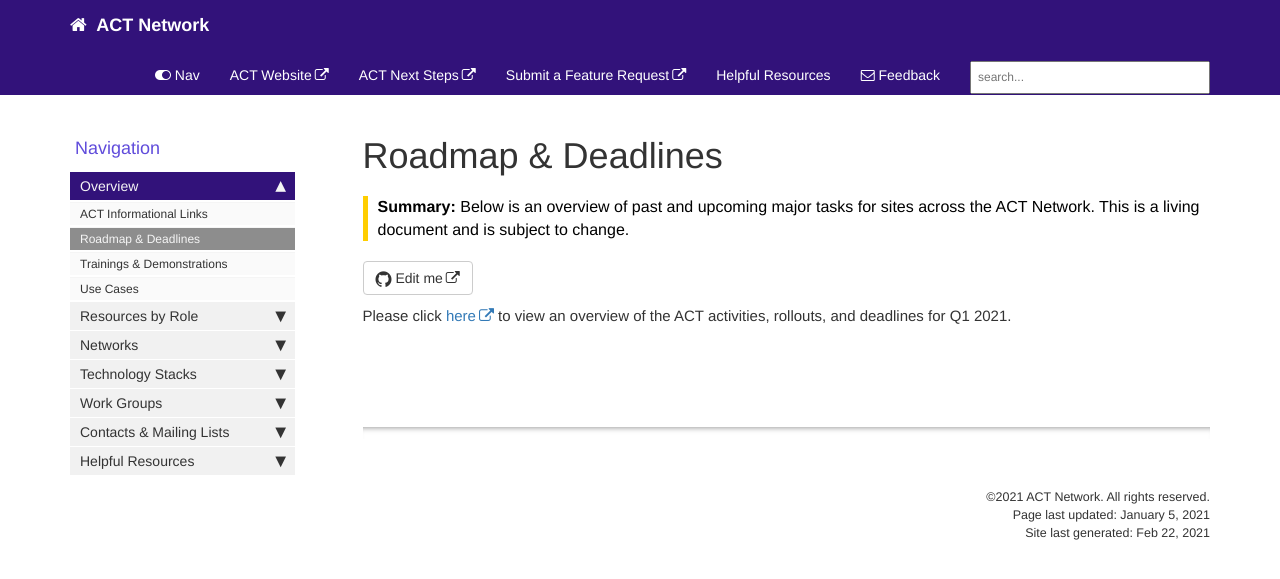
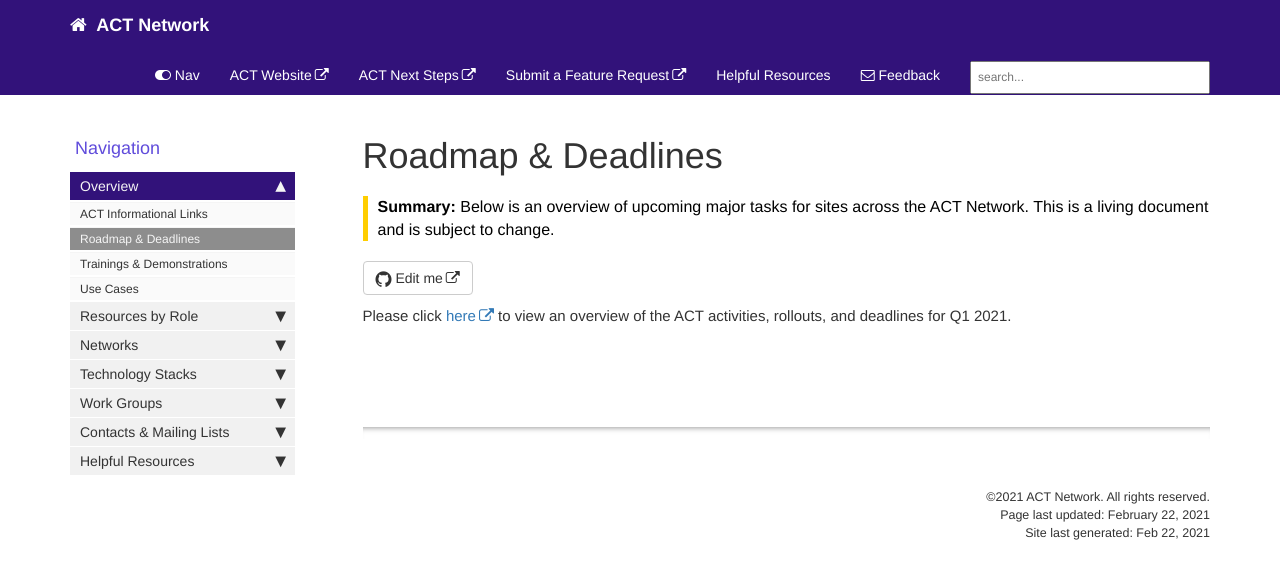
Before and after one commit to dbmi-pitt/ACT-Network, a Jekyll site: the page built from pages/mydoc/roadmap.md, in a window 1280 px wide. Shown: the top 579 px of the page. Built offline with Jekyll 4.4.1, drawn with Linux system fonts in a browser that asks for light colours; comment, search, counter and statistics services are not loaded.

Commit message:
Update roadmap.md

```diff
--- a/pages/mydoc/roadmap.md
+++ b/pages/mydoc/roadmap.md
@@ -1,8 +1,8 @@
 ---
 title: Roadmap & Deadlines
 keywords: roadmap, deadlines, tasks
-last_updated: January 5, 2021
-summary: "Below is an overview of past and upcoming major tasks for sites across the ACT Network. This is a living document and is subject to change."
+last_updated: February 22, 2021
+summary: "Below is an overview of upcoming major tasks for sites across the ACT Network. This is a living document and is subject to change."
 sidebar: mydoc_sidebar
 permalink: roadmap.html
 folder: mydoc
```
